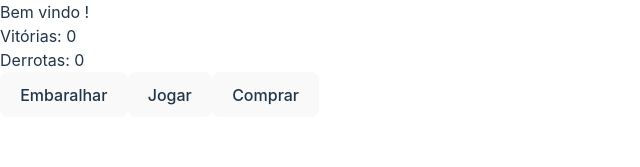
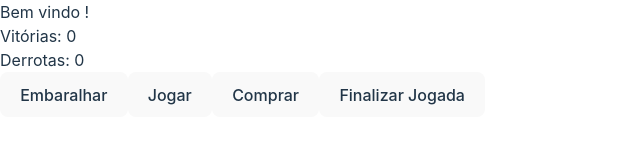
Before and after one commit to Jaci-Xavier/black-jack, a React (Vite) app: page /game in a window 1280 px wide. Shown: the top 167 px of the page, without its empty margins (0-640 px from the left). Built offline with nearby package versions, Linux system fonts and the light colour scheme.

Commit message:
adicionando finalizar jogada

```diff
--- a/src/pages/Game.jsx
+++ b/src/pages/Game.jsx
@@ -33,6 +33,12 @@ function Game() {
     setPlayerCards(player);
   };
 
+  const stand = () => {
+    const computer = shuffledDeck.slice(0, 1);
+    setShuffledDeck(shuffledDeck.slice(1));
+    setComputerCards(computer);
+  };
+
   const playGame = () => {
     initialPlayerCards();
     initialComputerCards();
@@ -45,6 +51,7 @@ function Game() {
         <button type="button" onClick={ () => shuffleDeck() }>Embaralhar</button>
         <button type="button" onClick={ () => playGame() }>Jogar</button>
         <button type="button" onClick={ () => hitCardForPlayer() }>Comprar</button>
+        <button type="button" onClick={ () => stand() }>Finalizar Jogada</button>
       </section>
     </div>
   );
```
